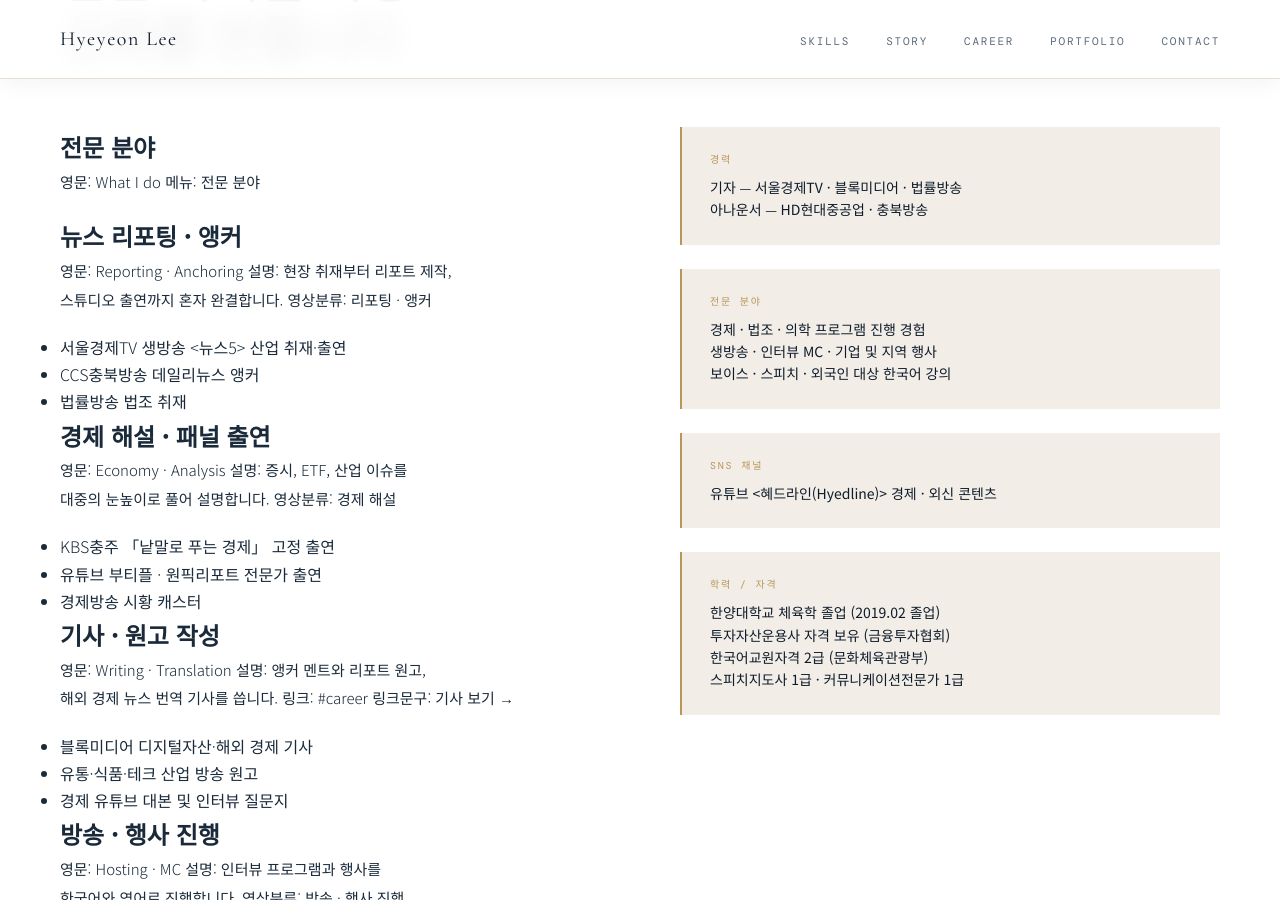
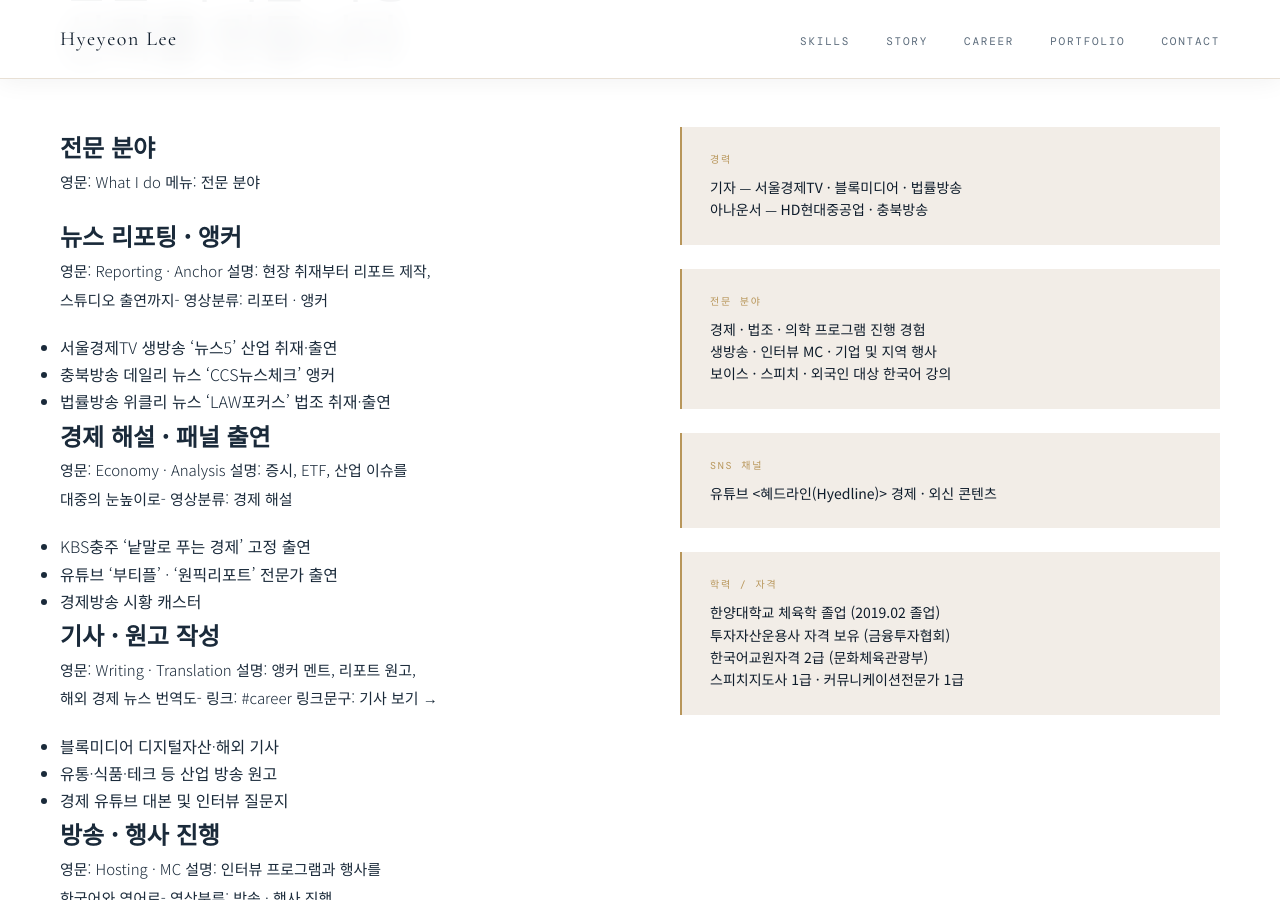
Before and after one commit to annhylee/annhylee.github.io, a Jekyll site: the page built from content/services.md, in a window 1280 px wide and 900 px high, scrolled down 1847 px. Built offline with Jekyll 4.4.1, drawn with Linux system fonts in a browser that asks for light colours; some web fonts are replaced; our own code applies the rules of GitHub Pages for plain Markdown files; some of the changed text lies outside the part shown.

Commit message:
Update services.md

```diff
--- a/content/services.md
+++ b/content/services.md
@@ -12,41 +12,41 @@
 메뉴: 전문 분야
 
 ## 뉴스 리포팅 · 앵커
-영문: Reporting · Anchoring
-설명: 현장 취재부터 리포트 제작,<br>스튜디오 출연까지 혼자 완결합니다.
-영상분류: 리포팅 · 앵커
-- 서울경제TV 생방송 <뉴스5> 산업 취재·출연
-- CCS충북방송 데일리뉴스 앵커
-- 법률방송 <LAW포커스> 법조 취재
+영문: Reporting · Anchor
+설명: 현장 취재부터 리포트 제작,<br>스튜디오 출연까지-
+영상분류: 리포터 · 앵커
+- 서울경제TV 생방송 '뉴스5' 산업 취재·출연
+- 충북방송 데일리 뉴스 'CCS뉴스체크' 앵커
+- 법률방송 위클리 뉴스 'LAW포커스' 법조 취재·출연
 
 ## 경제 해설 · 패널 출연
 영문: Economy · Analysis
-설명: 증시, ETF, 산업 이슈를<br>대중의 눈높이로 풀어 설명합니다.
+설명: 증시, ETF, 산업 이슈를<br>대중의 눈높이로-
 영상분류: 경제 해설
-- KBS충주 「낱말로 푸는 경제」 고정 출연
-- 유튜브 부티플 · 원픽리포트 전문가 출연
+- KBS충주 '낱말로 푸는 경제' 고정 출연
+- 유튜브 '부티플' · '원픽리포트' 전문가 출연
 - 경제방송 시황 캐스터
 
 ## 기사 · 원고 작성
 영문: Writing · Translation
-설명: 앵커 멘트와 리포트 원고,<br>해외 경제 뉴스 번역 기사를 씁니다.
+설명: 앵커 멘트, 리포트 원고,<br>해외 경제 뉴스 번역도-
 링크: #career
 링크문구: 기사 보기 →
-- 블록미디어 디지털자산·해외 경제 기사
-- 유통·식품·테크 산업 방송 원고
+- 블록미디어 디지털자산·해외 기사
+- 유통·식품·테크 등 산업 방송 원고
 - 경제 유튜브 대본 및 인터뷰 질문지
 
 ## 방송 · 행사 진행
 영문: Hosting · MC
-설명: 인터뷰 프로그램과 행사를<br>한국어와 영어로 진행합니다.
+설명: 인터뷰 프로그램과 행사를<br>한국어와 영어로-
 영상분류: 방송 · 행사 진행
 - 블록페스타 2026 한·영 메인 MC
-- HD현대중공업 인터뷰 <하이잡스> 진행
-- 법률방송 의학 생방송 <바이러스 깨기> MC
+- HD현대중공업 인터뷰 프로그램 '하이잡스' 진행
+- 법률방송 의학 정보 프로그램 '바이러스 깨기' 진행
 
 ## 내레이션 · 성우
 영문: Voice
-설명: 기업 홍보영상과 다큐멘터리,<br>VCR 내레이션을 녹음합니다.
+설명: 기업 홍보영상과 다큐멘터리,<br>VCR 내레이션까지-
 영상분류: 내레이션
-- HD현대중공업 홍보영상 · 다큐 성우
-- CCS충북방송 <마을회관> VCR 내레이션
+- HD현대중공업 홍보영상 · 다큐멘터리 성우
+- CCS충북방송 '생방송 마을회관' VCR 내레이션
```
